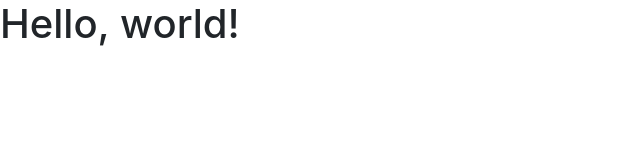
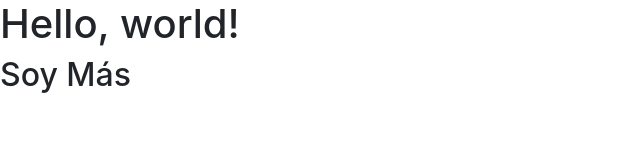
Before and after one commit to booleancl/sermas, a plain HTML site: page index.html in a window 1280 px wide. Shown: the whole page, without its empty margins (0-640 px from the left). Drawn offline with nearby package versions, Linux system fonts and the light colour scheme.

Commit message:
Se elimina la opción 2
De deja la plantilla de Bootstrap con la opción 2

```diff
--- a/index.html
+++ b/index.html
@@ -12,6 +12,7 @@
   </head>
   <body>
     <h1>Hello, world!</h1>
+    <h2>Soy Más</h2>
 
     <!-- Optional JavaScript; choose one of the two! -->
 
@@ -19,11 +20,5 @@
     <script src="https://code.jquery.com/jquery-3.5.1.slim.min.js" integrity="sha384-DfXdz2htPH0lsSSs5nCTpuj/zy4C+OGpamoFVy38MVBnE+IbbVYUew+OrCXaRkfj" crossorigin="anonymous"></script>
     <script src="https://cdn.jsdelivr.net/npm/bootstrap@4.6.0/dist/js/bootstrap.bundle.min.js" integrity="sha384-Piv4xVNRyMGpqkS2by6br4gNJ7DXjqk09RmUpJ8jgGtD7zP9yug3goQfGII0yAns" crossorigin="anonymous"></script>
 
-    <!-- Option 2: Separate Popper and Bootstrap JS -->
-    <!--
-    <script src="https://code.jquery.com/jquery-3.5.1.slim.min.js" integrity="sha384-DfXdz2htPH0lsSSs5nCTpuj/zy4C+OGpamoFVy38MVBnE+IbbVYUew+OrCXaRkfj" crossorigin="anonymous"></script>
-    <script src="https://cdn.jsdelivr.net/npm/popper.js@1.16.1/dist/umd/popper.min.js" integrity="sha384-9/reFTGAW83EW2RDu2S0VKaIzap3H66lZH81PoYlFhbGU+6BZp6G7niu735Sk7lN" crossorigin="anonymous"></script>
-    <script src="https://cdn.jsdelivr.net/npm/bootstrap@4.6.0/dist/js/bootstrap.min.js" integrity="sha384-+YQ4JLhjyBLPDQt//I+STsc9iw4uQqACwlvpslubQzn4u2UU2UFM80nGisd026JF" crossorigin="anonymous"></script>
-    -->
   </body>
 </html>
```
